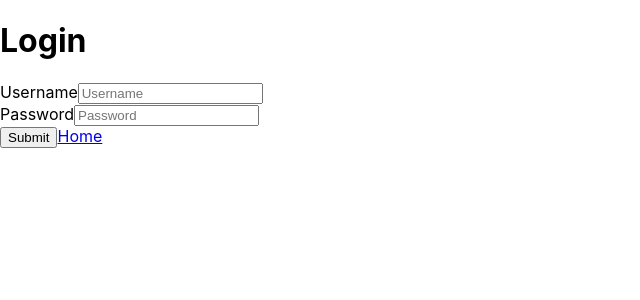
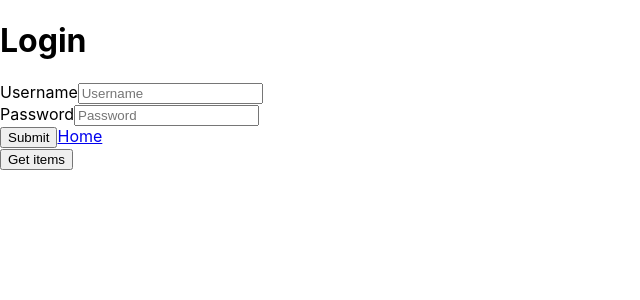
Before and after one commit to warumNicht/arch-frontend, a React (Create React App) app: page /login in a window 1280 px wide. Shown: the top 300 px of the page, without its empty margins (0-640 px from the left). Built offline with nearby package versions, Linux system fonts and the light colour scheme.

Commit message:
button for get request

```diff
--- a/src/components/login/login.tsx
+++ b/src/components/login/login.tsx
@@ -1,6 +1,6 @@
 import React from "react";
 import { Link } from "react-router-dom";
-import axios from 'axios';
+import axios from "axios";
 
 export class Login extends React.PureComponent<any, any> {
   constructor(props: any) {
@@ -9,45 +9,61 @@ export class Login extends React.PureComponent<any, any> {
       username: "",
       password: "",
     };
-    this.handleChange = this.handleChange.bind(this)
-    this.handleSubmit = this.handleSubmit.bind(this)
+    this.handleChange = this.handleChange.bind(this);
+    this.handleSubmit = this.handleSubmit.bind(this);
   }
 
   handleChange(event: any) {
     this.setState({
-        [event.target.name]:  event.target.value,
+      [event.target.name]: event.target.value,
     });
   }
 
   handleSubmit(event: any) {
     event.preventDefault();
-    console.log(this.state.username)
+    console.log(this.state.username);
     const axiosConfig = {
       headers: {
-      'content-Type': 'application/json',
-      "Accept": "/",
+        "content-Type": "application/json",
+        Accept: "/",
         "Cache-Control": "no-cache",
-      "Cookie": document.cookie
+        Cookie: document.cookie,
       },
-      credentials: "same-origin"
+      credentials: "same-origin",
     };
     let config = {
       headers: {
-          authorization: 'Basic  lang=en; JSESSIONID=6B7F43004D6EC705DFB3F3978809FEF6'
+        authorization:
+          "Basic  lang=en; JSESSIONID=6B7F43004D6EC705DFB3F3978809FEF6",
       },
       withCredentials: true,
-      }
-    axios.post(`http://192.168.0.104:8080/users/authentication2`, this.state.username)
+    };
+    axios
+      .post(
+        `http://192.168.0.104:8080/users/authentication2`,
+        this.state.username
+      )
       // axios.get(`http://192.168.0.104:8080/fetch/categories/all`)
 
-    .then(res => {
+      .then((res) => {
         console.log(res);
         console.log(res.data);
-    })
+      });
+  }
+
+  get() {
+    console.log("GET");
+    axios
+      .get(`http://192.168.0.104:8080/fetch/categories/all`)
+      .then((res) => {
+        console.log(res);
+        console.log(res.data);
+      });
   }
 
   render() {
     return (
+      <div>
         <form onSubmit={this.handleSubmit}>
           <h1>Login</h1>
 
@@ -73,6 +89,8 @@ export class Login extends React.PureComponent<any, any> {
           <input type="submit" />
           <Link to={"/"}>Home</Link>
         </form>
+        <button onClick={() => this.get()}>Get items</button>
+      </div>
     );
   }
 }
```
Lines whose indentation alone changed are shown as unchanged.
